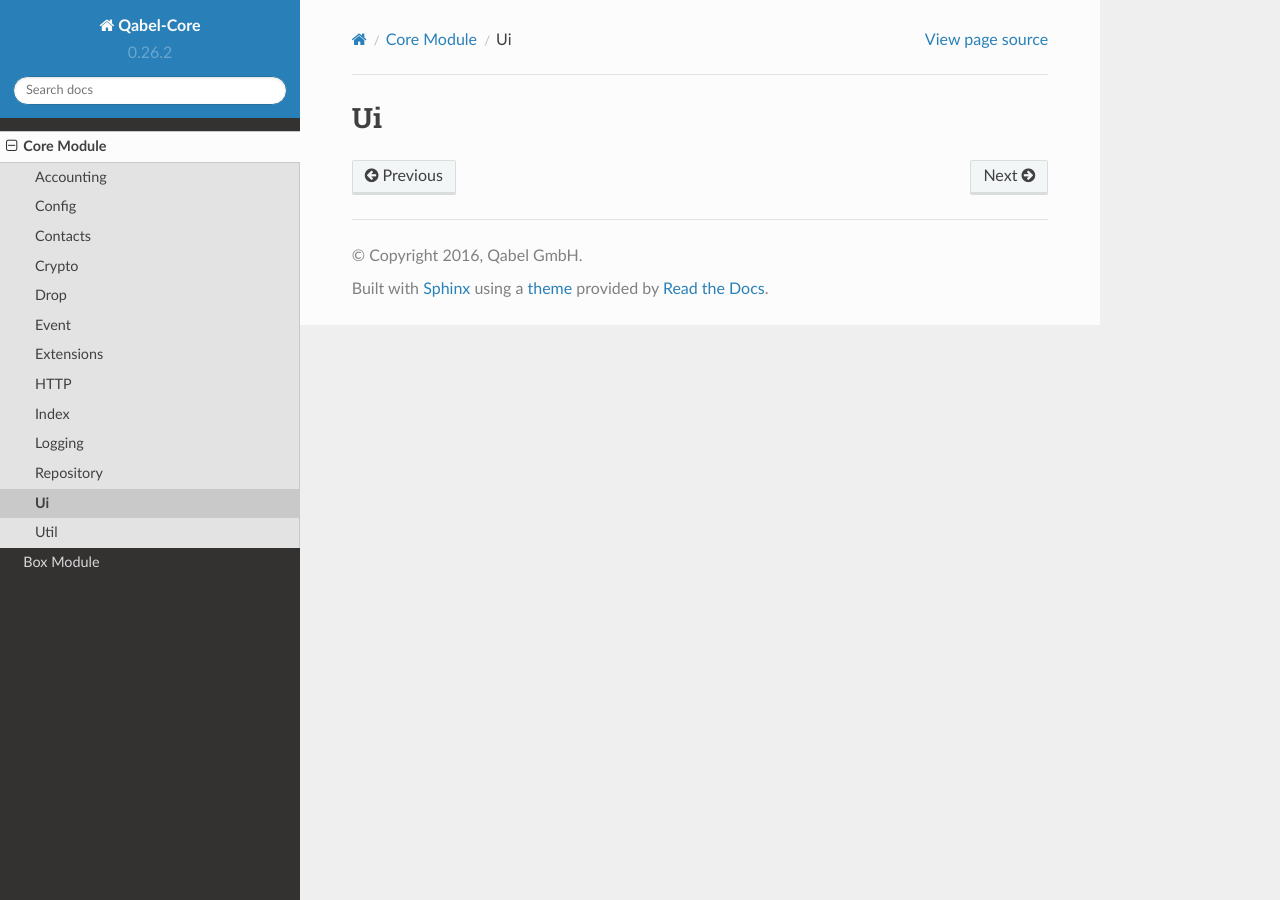
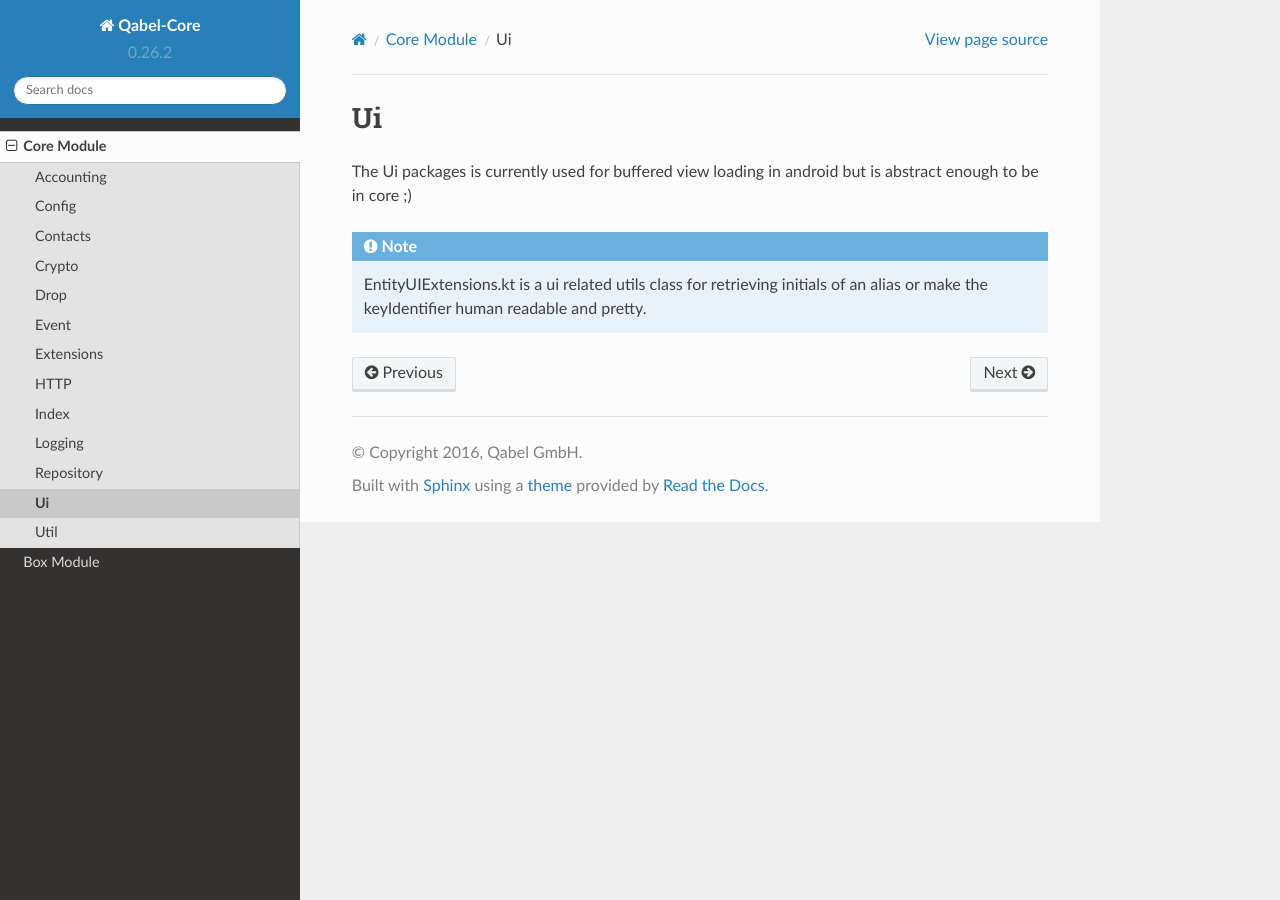
Before and after one commit to Qabel/qabel-core, a Sphinx documentation site: the page built from docs/source/core/ui.rst, in a window 1280 px wide. Built offline with Sphinx 7.4.7 and the Read the Docs theme 2.0.0, drawn with Linux system fonts in a browser that asks for light colours.

Commit message:
ui package

```diff
--- a/docs/source/core/ui.rst
+++ b/docs/source/core/ui.rst
@@ -3,3 +3,10 @@ Ui
 
 .. toctree::
     :maxdepth: 2
+
+The Ui packages is currently used for buffered view loading in android but is abstract enough to be in core ;)
+
+.. note::
+
+    EntityUIExtensions.kt is a ui related utils class for retrieving initials of an alias
+    or make the keyIdentifier human readable and pretty.
```
